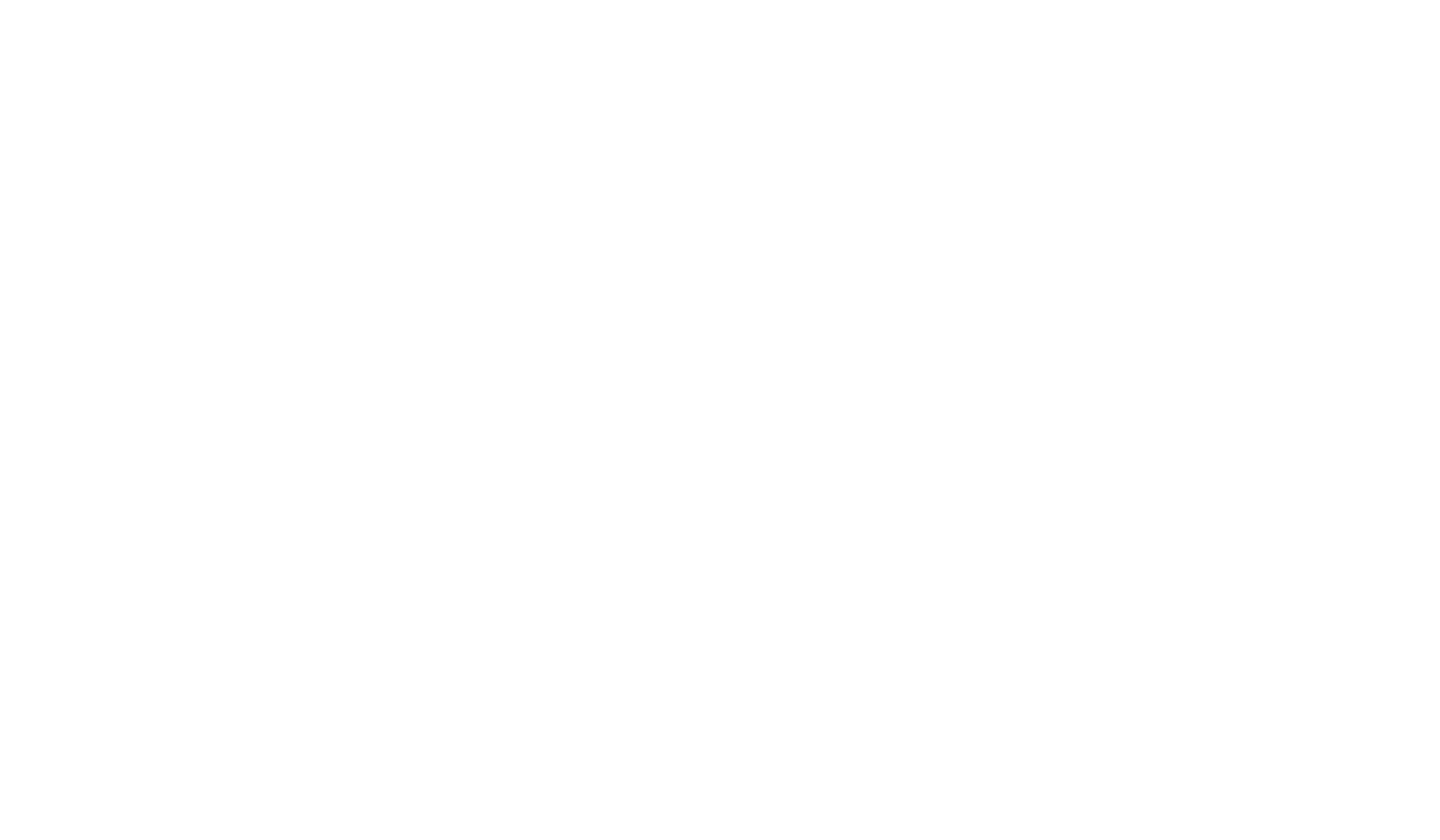
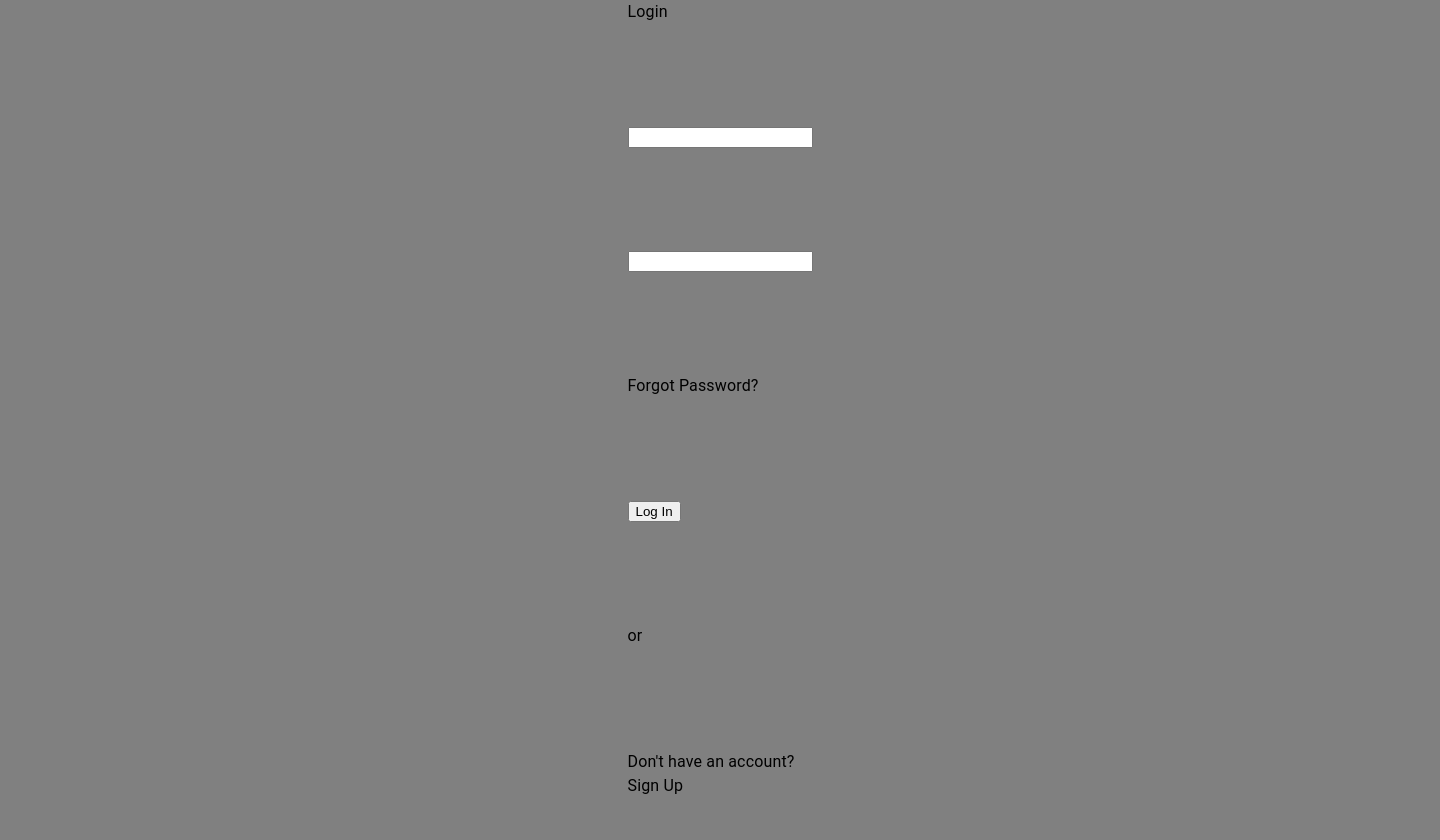
Before and after one commit to sunil2798/BuilderDesign, a React (Create React App) app: page /login in a window 1280 px wide. Before the commit this address had no page. Shown: the top 840 px of the page, 1440 px wide, since content can reach past the window. Before the commit the page ends 800 px from the top, so only its background shows below. Built offline with nearby package versions, Linux system fonts and the light colour scheme.

Commit message:
Loginscreen structure

```diff
--- a/src/App.js
+++ b/src/App.js
@@ -22,6 +22,7 @@ import ProfileInfo from './component/vishal/ProfileInfo';
 import IndianPatient from './component/himanshuGupta/IndianPatient';
 import EditProfile from './component/vishal/EditProfile';
 import Header from './component/vishal/Header';
+import LogIn from './component/vishal/byVishal/logIn/LogIn';
 
 function App() {
   return (
@@ -49,6 +50,7 @@ function App() {
         <Route path='/indianpatient' element={<IndianPatient />} />
         <Route path='/editprofile' element={<EditProfile />} />
         <Route path='/header' element={<Header />} />
+        <Route path='/login' element={<LogIn />} />
       </Routes>
     </BrowserRouter>
 
--- a/src/component/vishal/Header.jsx
+++ b/src/component/vishal/Header.jsx
@@ -98,12 +98,7 @@ export default class Header extends Component {
                     </div>
                     <Box style={{ width: "190px" }}>
                       <Typography
-                        style={{
-                          borderBottom: "0.6px solid #9B9B9D",
-                          width: "160px",
-                          opacity: "16%",
-                          margin: "auto",
-                        }}
+                        style={webStyle.borderDiv}
                       />
                     </Box>
                     <div>
@@ -113,12 +108,7 @@ export default class Header extends Component {
                     </div>
                     <Box style={{ width: "190px" }}>
                       <Typography
-                        style={{
-                          borderBottom: "0.6px solid #9B9B9D",
-                          width: "160px",
-                          opacity: "16%",
-                          margin: "auto",
-                        }}
+                        style={webStyle.borderDiv}
                       />
                     </Box>
                     <div>
@@ -149,12 +139,7 @@ export default class Header extends Component {
               >
                 <Box style={{ width: "190px" }}>
                   <Typography
-                    style={{
-                      borderBottom: "0.6px solid #9B9B9D",
-                      width: "160px",
-                      opacity: "16%",
-                      margin: "auto",
-                    }}
+                    style={webStyle.borderDiv}
                   />
                 </Box>
 
@@ -170,12 +155,7 @@ export default class Header extends Component {
                 </div>
                 <Box style={{ width: "190px" }}>
                   <Typography
-                    style={{
-                      borderBottom: "0.6px solid #9B9B9D",
-                      width: "160px",
-                      opacity: "16%",
-                      margin: "auto",
-                    }}
+                    style={webStyle.borderDiv}
                   />
                 </Box>
                 <div>
@@ -326,5 +306,11 @@ const webStyle = {
     justifyContent: "space-between",
     width: "100%",
     height: "55px",
+  },
+  borderDiv: {
+    borderBottom: "0.6px solid #9B9B9D",
+    width: "160px",
+    opacity: "16%",
+    margin: "auto",
   }
 };
--- /dev/null
+++ b/src/component/vishal/byVishal/logIn/LogIn.jsx
@@ -0,0 +1,64 @@
+import { Typography } from "@material-ui/core";
+import React, { Component } from "react";
+import loginPosterImage from "../../../../img/loginPosterImage.png";
+
+
+export default class LogIn extends Component {
+  constructor() {
+    super();
+    this.state = {};
+  }
+  render() {
+    return (
+      <div>
+        <div style={webStyle.logInCard}>
+          <div>
+            <Typography>Login</Typography>
+          </div>
+          <div>
+            <input type="email" name="email" id="email" />
+          </div>
+          <div>
+            <input type="password" name="password" id="password" />
+          </div>
+          <div>
+            <Typography>Forgot Password?</Typography>
+          </div>
+          <div>
+            <button type="submit">Log In</button>
+          </div>
+          <div>
+            <Typography>or</Typography>
+          </div>
+          <div>
+            <div>
+              <Typography>Don't have an account?</Typography>
+            </div>
+            <div>
+              <Typography>Sign Up</Typography>
+            </div>
+          </div>
+        </div>
+				<div>
+					<img
+						src={loginPosterImage}
+						alt="login poster"
+					/>
+				</div>
+      </div>
+    );
+  }
+}
+
+const webStyle = {
+  logInCard: {
+    width: "1440px",
+    height: "900px",
+    background: "grey",
+    display: "grid",
+    justifyContent: "center",
+    // alignItems: "center",
+    // 	background: "var(--White, #FFF)",
+    // 	box-shadow: "0px 4px 4px 0px rgba(0, 0, 0, 0.25)"
+  },
+};
```
Also changed, not shown: demo.Json (added, +37 -0 lines), src/component/vishal/ProfileInfo.jsx (line endings or trailing spaces), src/img/loginPosterImage.png (added).
